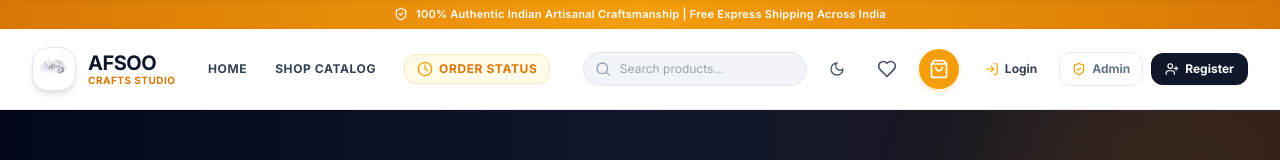
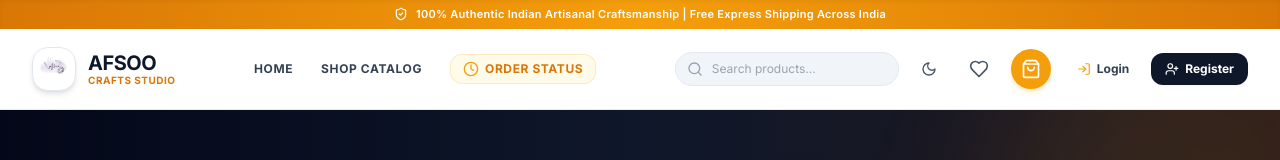
Before and after one commit to ayazshah12345/aafrinrawoof-website, a React (Vite) app: page / in a window 1280 px wide. Shown: the top 160 px of the page. Built offline with nearby package versions, Linux system fonts and the light colour scheme; no server answers.

Commit message:
Remove Admin button from CustomerNavbar header

```diff
--- a/src/components/CustomerNavbar.tsx
+++ b/src/components/CustomerNavbar.tsx
@@ -164,14 +164,6 @@ export const CustomerNavbar: React.FC = () => {
                   <span>Login</span>
                 </Link>
                 <Link
-                  to="/admin/login"
-                  className="px-3 py-2 rounded-xl text-xs font-bold text-slate-500 dark:text-slate-400 hover:text-amber-600 dark:hover:text-amber-400 hover:bg-amber-50 dark:hover:bg-amber-950/40 transition-colors flex items-center gap-1.5 border border-slate-200 dark:border-slate-800"
-                  title="Admin Portal Login"
-                >
-                  <ShieldCheck className="w-3.5 h-3.5 text-amber-500" />
-                  <span>Admin</span>
-                </Link>
-                <Link
                   to="/customer/register"
                   className="px-3.5 py-2 rounded-xl bg-slate-900 hover:bg-slate-800 text-white dark:bg-slate-100 dark:text-slate-900 dark:hover:bg-white text-xs font-bold transition-colors shadow-sm flex items-center gap-1.5"
                 >
```
